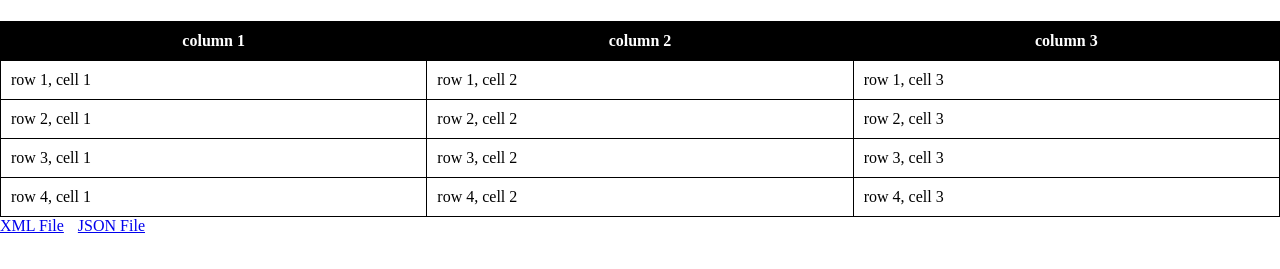
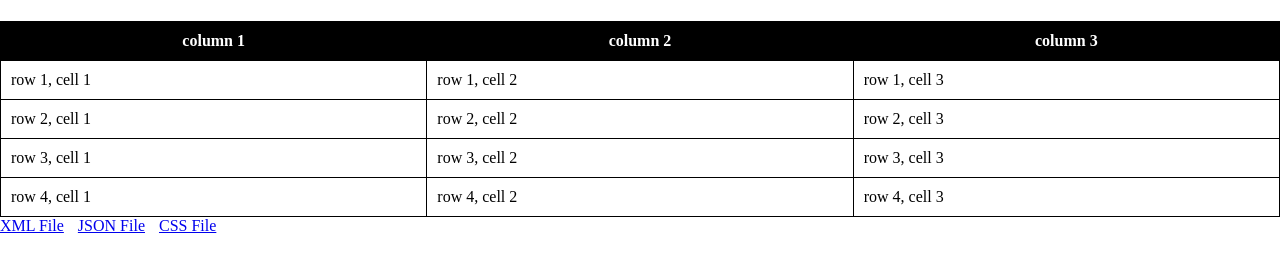
Before and after one commit to 2kai4/mock, a plain HTML site: page task2.html in a window 1280 px wide. Shown: the part 59-328 px from the top of the page. Drawn offline with Linux system fonts and the light colour scheme.

Commit message:
task2.html

```diff
--- a/task2.html
+++ b/task2.html
@@ -43,6 +43,7 @@
         <footer>
             <a href="data.xml">XML File</a>
             <a href="data.json">JSON File</a>
+            <a href="styles.css">CSS File</a><br>
         </footer>
     </main>
 </body>
```
